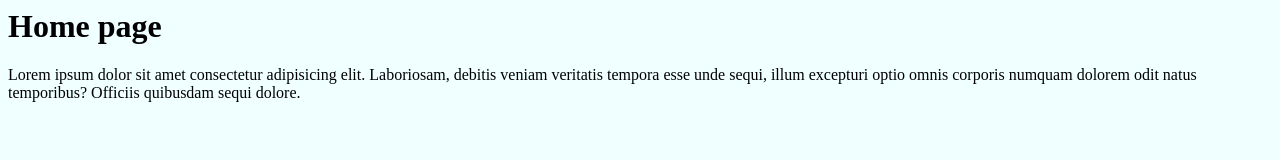
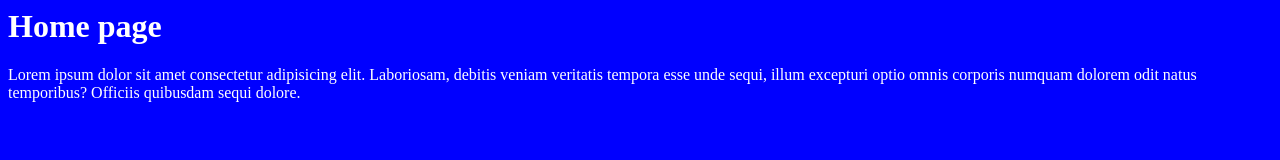
Before and after one commit to jirachaiZaa/git-workshop, a plain HTML site: page index.html in a window 1280 px wide. Drawn offline with Linux system fonts and the light colour scheme.

Commit message:
change background-color and font color

```diff
--- a/css/style.css
+++ b/css/style.css
@@ -1,3 +1,4 @@
 body {
-    background-color:azure;
+    background-color:blue;
+    color: white;
 }
```
